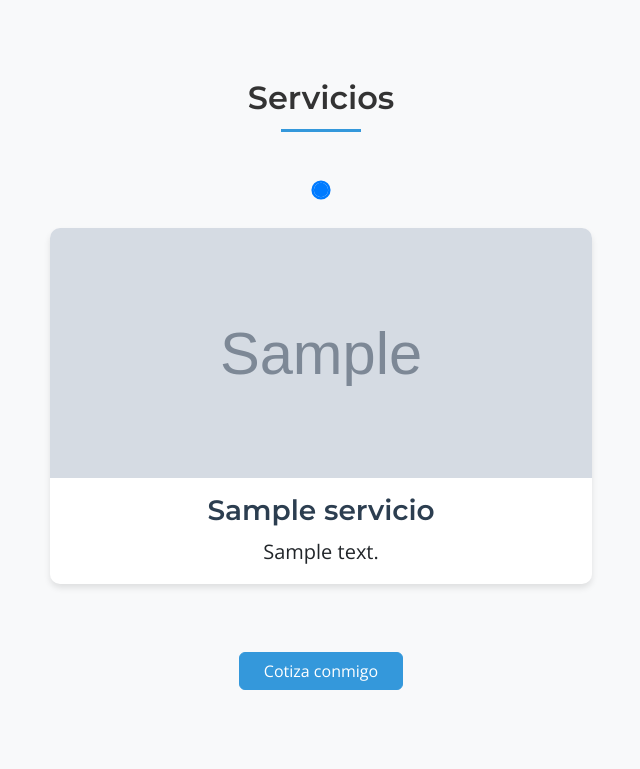
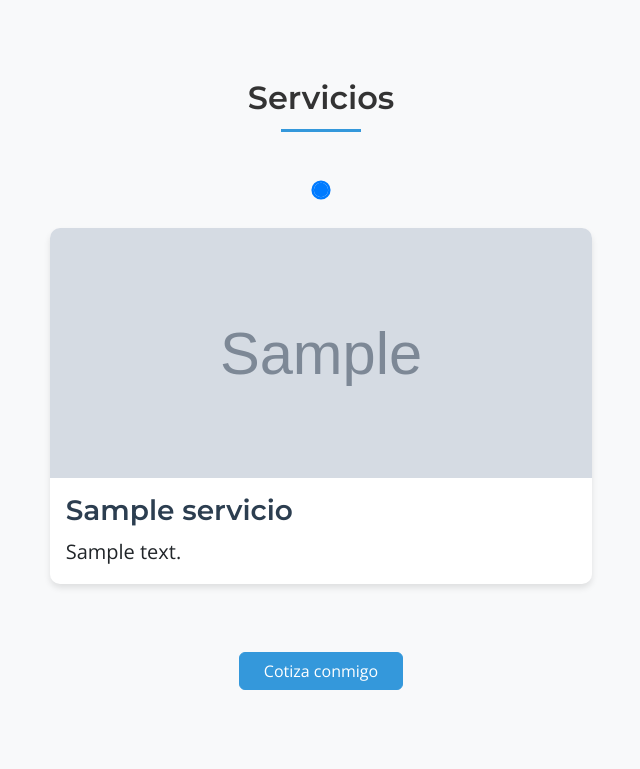
Before and after one commit to Zerorague/azimut, a Django app: page / in a window 1280 px wide. Shown: the part 677-1446 px from the top of the page, without its empty margins (319-959 px from the left). Run offline with Django 5.2, Linux system fonts and the light colour scheme; tables that the repository leaves empty hold one stand-in row (values such as "Sample post"); grey boxes marked "Sample" are stand-in pictures; data that the repository does not hold is empty; some libraries are stand-ins or nearby versions.

Commit message:
Update card body layout in index.html
Replaced 'text-center' with 'flex-grow-1' in the card body div to improve layout flexibility for service cards.

```diff
--- a/CORE/inicio/templates/index.html
+++ b/CORE/inicio/templates/index.html
@@ -115,7 +115,7 @@
                             <div class="card h-100">
                                 <img src="{{ servicio.imagen.url }}" class="card-img-top"
                                      alt="{{ servicio.nombre }}" style="height: 250px; object-fit: cover;">
-                                <div class="card-body d-flex flex-column justify-content-center text-center">
+                                <div class="card-body d-flex flex-column justify-content-center flex-grow-1">
                                     <h3 class="card-title">{{ servicio.nombre|capfirst }}</h3>
                                     <p class="card-text lead">{{ servicio.descripcion }}</p>
                                 </div>
```
